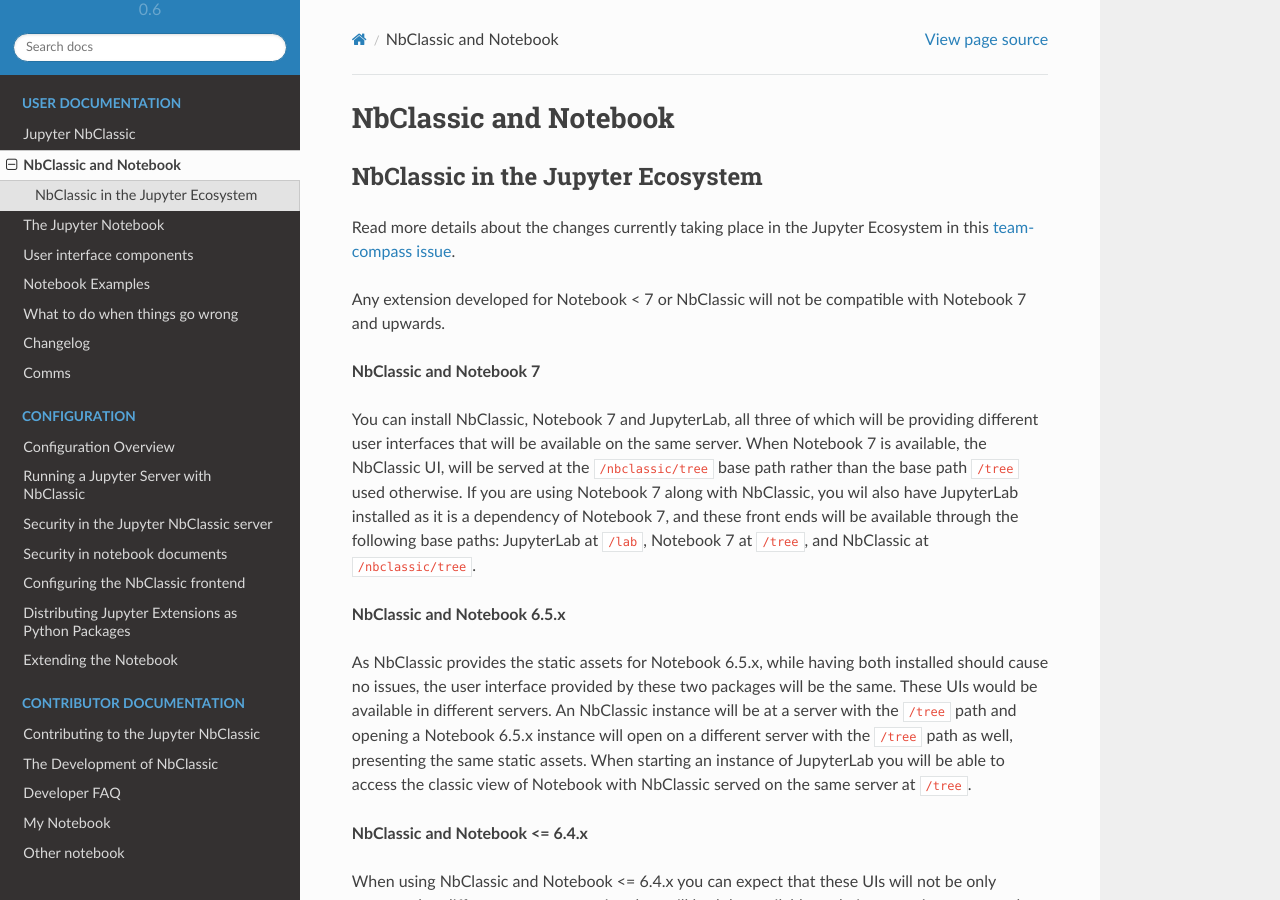
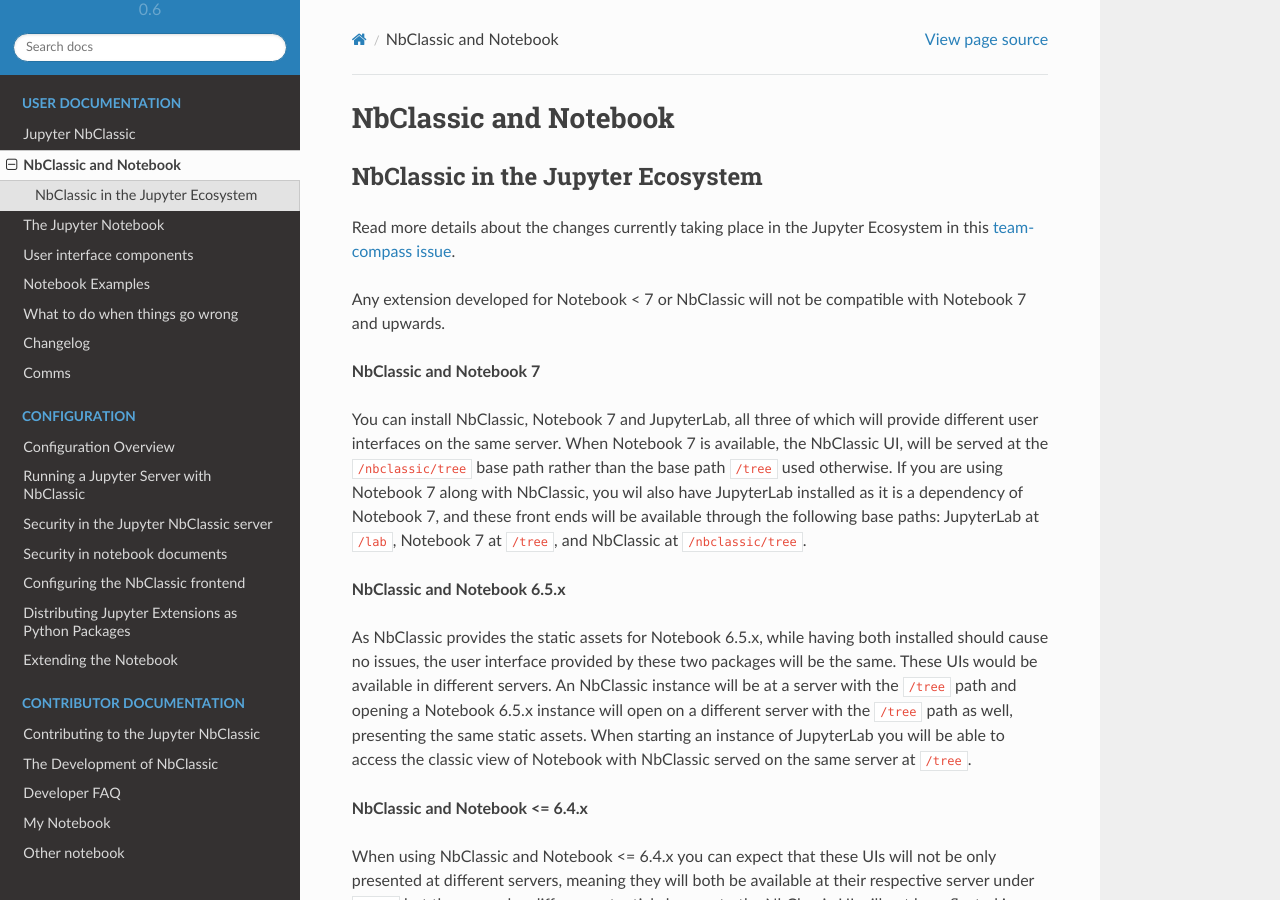
Before and after one commit to jupyter/nbclassic, a Sphinx documentation site: the page built from docs/source/nbclassic_notebook.rst, in a window 1280 px wide and 900 px high. Built offline with Sphinx 7.4.7 and the Read the Docs theme 2.0.0, drawn with Linux system fonts in a browser that asks for light colours; pages that are not in the unit, such as notebooks, are missing from menus.

Commit message:
Update docs/source/nbclassic_notebook.rst
Co-authored-by: Afshin Taylor Darian <git@darian.email>

```diff
--- a/docs/source/nbclassic_notebook.rst
+++ b/docs/source/nbclassic_notebook.rst
@@ -16,7 +16,7 @@
 **NbClassic and Notebook 7**
 
 You can install NbClassic, Notebook 7 and JupyterLab, all three of
-which will be providing different user interfaces that will be available
+which will provide different user interfaces
 on the same server. When Notebook 7 is available, the NbClassic UI, will
 be served at the ``/nbclassic/tree`` base path rather than the
 base path ``/tree`` used otherwise. If you are using Notebook 7 along
```
